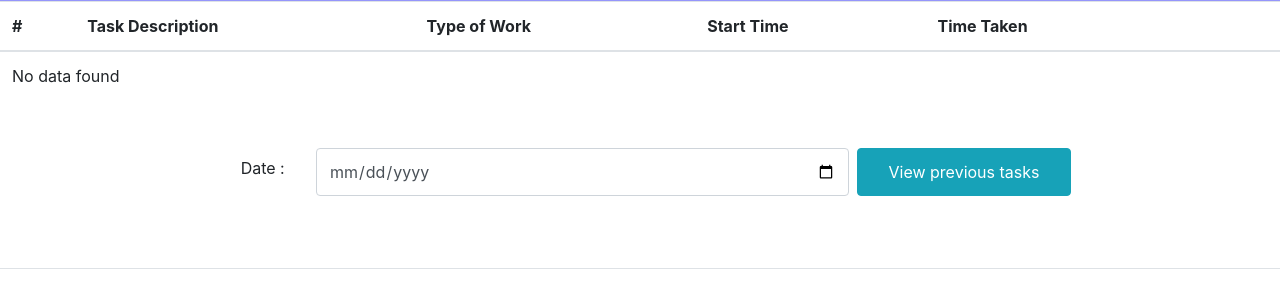
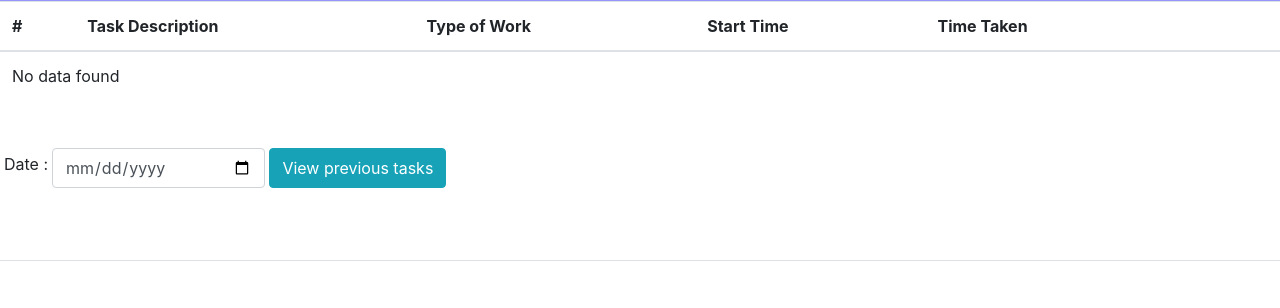
Before and after one commit to priddhesh/WorkTrack, a Node server app: template views/EmployeeDashboard.ejs in a window 1280 px wide. Shown: the part 46-354 px from the top of the page. Run offline with Node 20, Linux system fonts and the light colour scheme; the template is opened without the code that fills it, so the values that code supplies are empty; some libraries are stand-ins or nearby versions.

```diff
--- a/database.js
+++ b/database.js
@@ -43,7 +43,6 @@ const getCurrentDayTasks = async (username) => {
     todayDate = todayDate.toISOString().split('T')[0]
     try {
         const [data] = await pool.execute(`SELECT * from tasks WHERE date= ? AND username = ?`, [todayDate, username])
-
         if (data.length > 0) return data
         else return null
     }
--- a/router/employee.js
+++ b/router/employee.js
@@ -29,12 +29,12 @@ router
     const data = await getCurrentDayTasks(username)
     const { workData, breakData, meetingData } = await getCurrentDayChartData(username)
     let tasks = req.session.prevData //req.flash('data')
-    // console.log(tasks)
     if (!(tasks === undefined) && tasks.length > 0) {
       tasks.forEach(task => {
         task.date = new Date(task.date)
       });
     }
+    console.log(data);
     res.render('EmployeeDashboard', {
       data: data ? data : {},
       data1: workData,
@@ -64,7 +64,8 @@ router
         data2: breakData,
         data3: meetingData,
         tasks: tasks,
-        visited: false
+        visited: false,
+        username: username
       })
     }
   })
--- a/views/EmployeeDashboard.ejs
+++ b/views/EmployeeDashboard.ejs
@@ -193,12 +193,10 @@
 
     <div class="container-fluid mt-5 text-center">
         <form action="/employee/dashboard" method="post">
-            <div class="form-group row justify-content-center">
-                <div class="col-1 justify-content-center">
-                    <p class="fs-2 mt-2">Date :</p>
-                </div>
-                <input id="find_task" name="find_task_date" type="date" class="form-control col-5">
-                <button type="submit" class="btn btn-info col-2 ml-2">View previous tasks</button>
+            <div class="form-group row ">
+                <p class="mx-1 my-1">Date :</p>
+                <input id="find_task" name="find_task_date" type="date" class="form-control col-2">
+                <button type="submit" class="btn btn-info mx-1">View previous tasks</button>
             </div>
         </form>
     </div>
```
